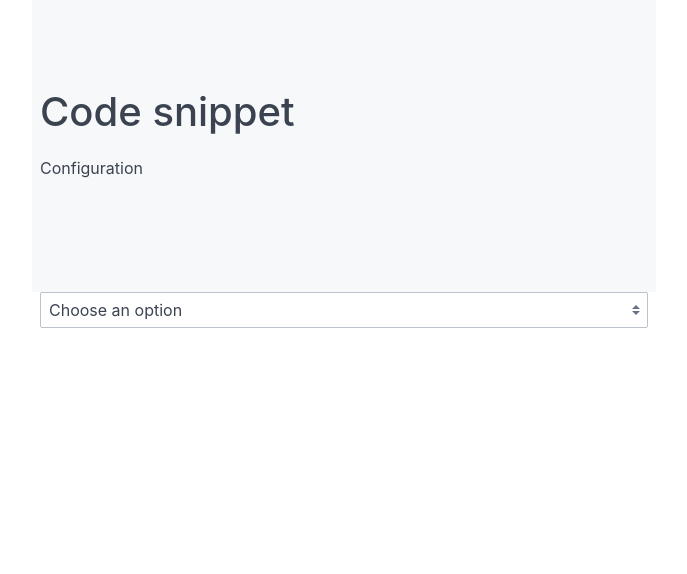
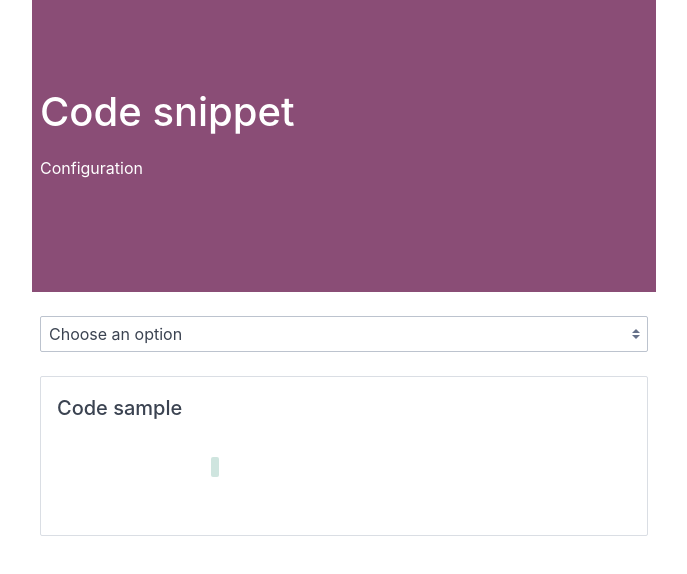
Before and after one commit to ortoniKC/LetXPath, a browser extension: page option/index.html in a window 1280 px wide. Shown: the whole page, without its empty margins (296-983 px from the left). Drawn offline with nearby package versions, Linux system fonts and the light colour scheme.

Commit message:
👌 IMPROVE: option page

```diff
--- a/option/index.html
+++ b/option/index.html
@@ -18,12 +18,13 @@
       <div class="column col-3"></div>
       <div class="column col-6">
 
-        <div class="hero bg-gray">
+        <div class="hero bg-primary">
           <div class="hero-body">
             <h1>Code snippet</h1>
             <p>Configuration</p>
           </div>
         </div>
+        <br>
         <div class="container p-centered">
           <div class="form-group">
             <select class="form-select">
@@ -37,6 +38,21 @@
             </select>
           </div>
         </div>
+        <br>
+        <div class="container">
+          <div class="card">
+            <div class="card-header">
+              <div class="card-title h5">Code sample</div>
+              <!-- <div class="card-subtitle text-gray">...</div> -->
+            </div>
+            <div class="card-body">
+              <pre>
+                <code id="samplecode"></code>
+              </pre>
+            </div>
+
+          </div>
+        </div>
       </div>
       <div class="column col-3" </div>
       </div>
```
